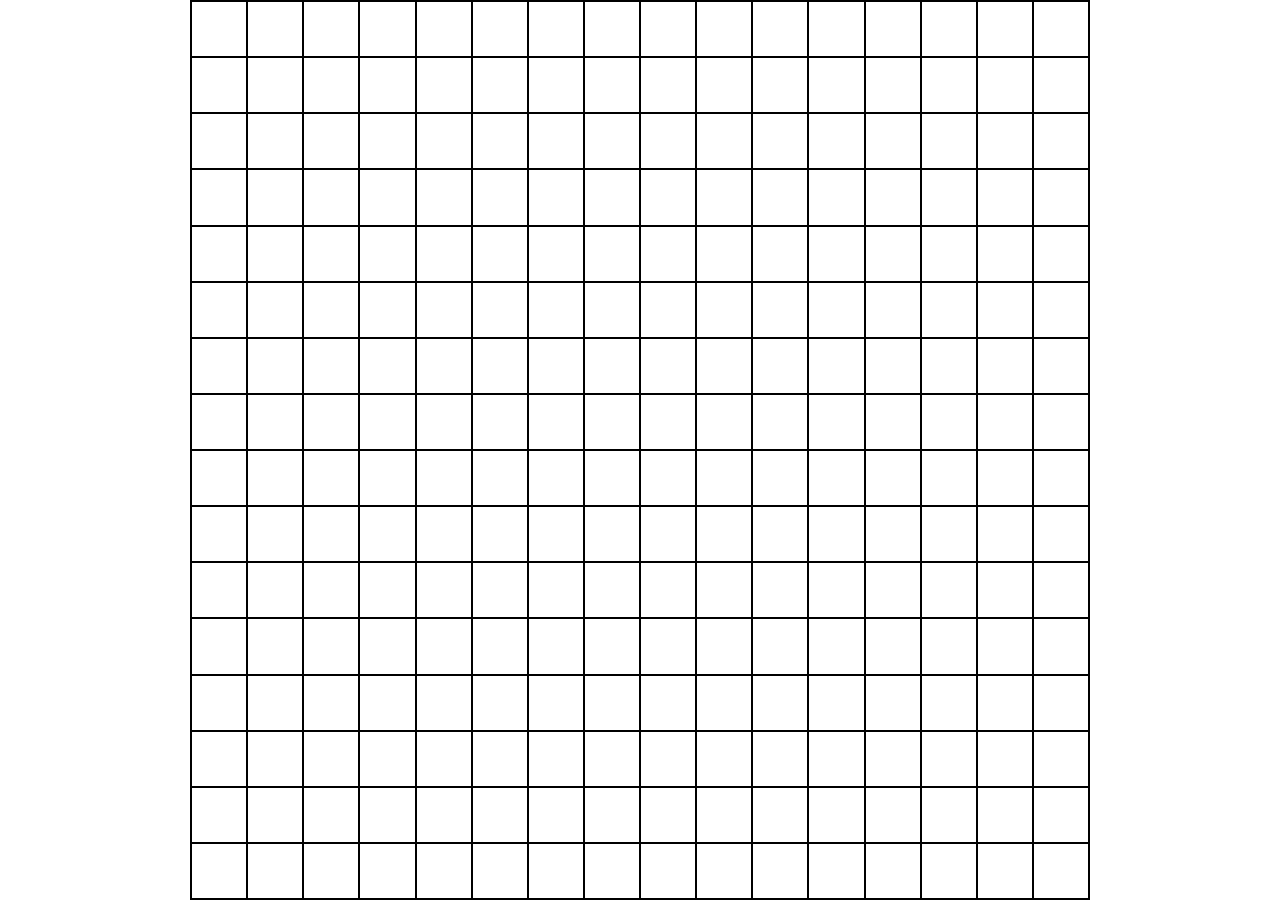
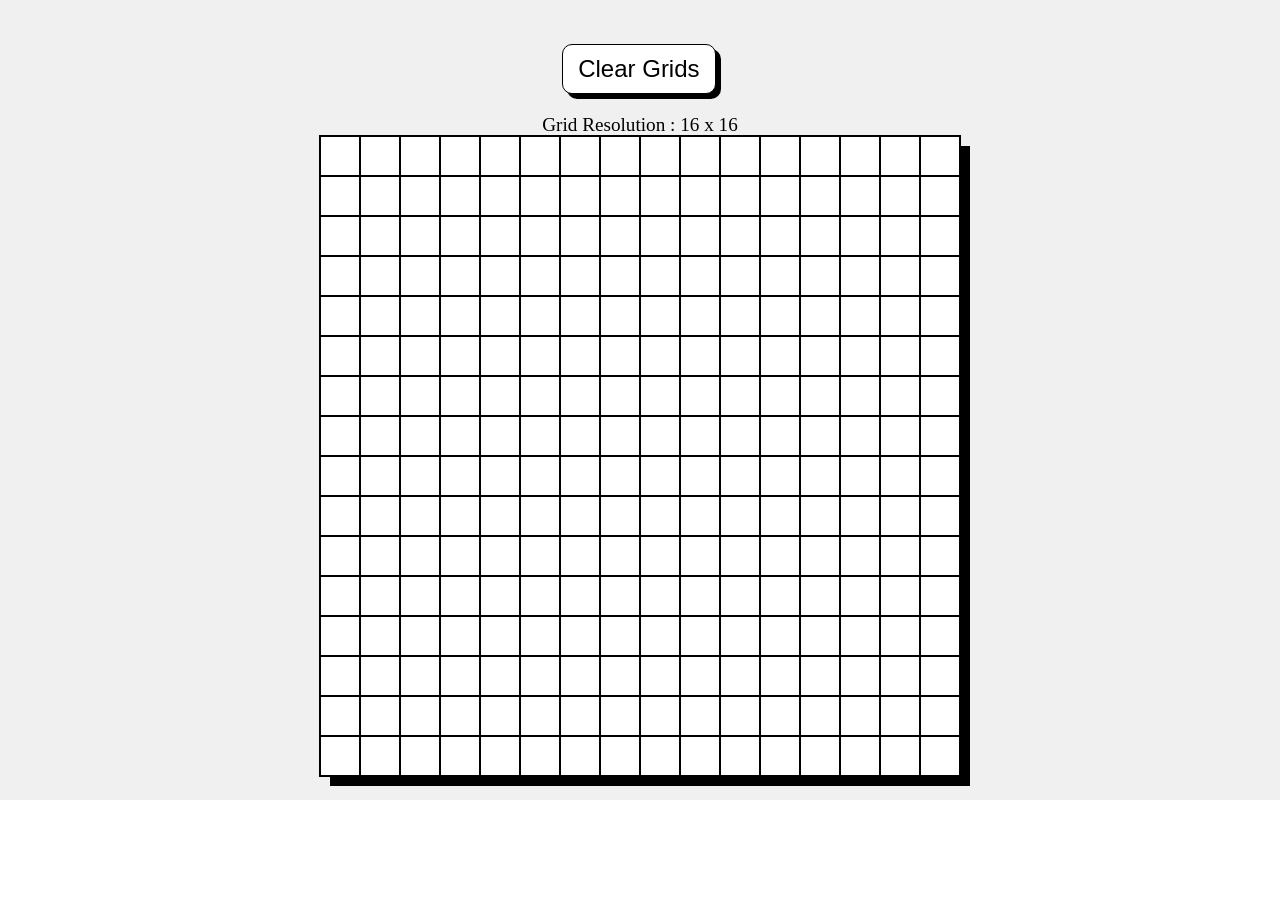
Before and after one commit to slavidkent/Etch-A-Sketch, a plain HTML site: page index.html in a window 1280 px wide. After the commit the page ends 800 px from the top, so only its background shows below. Drawn offline with Linux system fonts and the light colour scheme.

Commit message:
Add reset button

```diff
--- a/index.html
+++ b/index.html
@@ -1,5 +1,6 @@
 <!DOCTYPE html>
 <html lang="en">
+
 <head>
     <meta charset="UTF-8">
     <meta http-equiv="X-UA-Compatible" content="IE=edge">
@@ -8,7 +9,23 @@
     <title>Etch A Sketch</title>
     <script src="index.js" defer></script>
 </head>
+
 <body>
-    <div class="container"></div>
+    <header>
+
+    </header>
+
+    <main>
+        <div>
+            <button class="primary-button" id="clear-button">Clear Grids</button>
+            <p id="grid-res-display">Grid Resolution : <span></span></p>
+        </div>
+        <div class="container"></div>
+    </main>
+
+    <footer>
+
+    </footer>
 </body>
+
 </html>
--- a/index.js
+++ b/index.js
@@ -1,19 +1,45 @@
+// create 16x16 div
 const container = document.querySelector('.container');
+const gridResDisplay = document.querySelector('#grid-res-display')
+generateGrids();
 
-// create 16x16 div
-for (let i = 0; i < 16; i++) {
-    for (let j = 0; j < 16; j++) {
-        const div = document.createElement('div');
-        div.classList.add('grid')
-        div.classList.add(`grid-${i}-${j}`)
-        container.appendChild(div);
+// reset grid event
+const clearGridsBtn = document.querySelector('#clear-button');
+// behavior
+clearGridsBtn.addEventListener('click', clearGrids);
+
+// generate grids 16x16 also accept argument
+function generateGrids(gridsPerRow = 16) {
+    container.innerHTML = '';
+    for (let i = 0; i < gridsPerRow; i++) {
+        for (let j = 0; j < gridsPerRow; j++) {
+            const div = document.createElement('div');
+            div.classList.add('grid');
+            div.classList.add(`grid-${i}-${j}`);
+            div.style.width = `${100 / gridsPerRow}%`;
+            div.style.backgroundColor='white'
+            container.appendChild(div);
+        }
     }
+    gridResDisplay.children[0].textContent = `${gridsPerRow} x ${gridsPerRow}`
+    const grids = document.querySelectorAll('.grid');
+    grids.forEach((grid) => grid.addEventListener('mouseover', addPixel));
 }
 
-const grids = document.querySelectorAll('.grid')
+function addPixel(e) {
+    e.target.style.backgroundColor = 'black';
+}
+function clearGrids() {
+    let gridsPerRow = prompt('What size of canvas You wish to paint on? Default=16 Max=100', 16);
+    generateGrids(processUserInput(gridsPerRow));
+}
 
-grids.forEach(grid=>grid.addEventListener('mouseover',addPixel))
-
-function addPixel(e){
-    e.target.style.backgroundColor='black'
+function processUserInput(input) {
+    let inputNum = parseInt(input);
+    console.log(typeof inputNum);
+    if (isNaN(inputNum) || inputNum > 100 || inputNum <= 0) {
+        alert('Please enter a valid number');
+        return 16;
+    }
+    return inputNum;
 }
--- a/styles.css
+++ b/styles.css
@@ -3,20 +3,43 @@
     padding: 0;
     box-sizing: border-box;
 }
-body{
+main {
     width: 100vw;
     height: 100vh;
+    display: flex;
+    justify-content: center;
+    align-items: center;
+    flex-direction: column;
+    background-color: rgb(240, 240, 240);
+}
+.primary-button {
+    margin: 20px;
+    padding: 10px 15px;
+    font-size: 1.5rem;
+    background-color: white;
+    border-radius: 10px;
+    border: 1px solid black;
+    box-shadow: 5px 5px black;
+    transition: all 200ms ease-in-out;
+}
+.primary-button:hover {
+    transition: all 200ms ease-in-out;
+    transform: translateX(-3px) translateY(-3px);
+    box-shadow: 10px 10px;
+}
+#grid-res-display{
+    font-size: 1.2rem;
 }
 .container {
-    width: 900px;
+    width: min(80vh, 80vw);
     aspect-ratio: 1/1;
-    border: 1px solid black;
-    margin: 0 auto;
+    outline: 1px solid black;
     display: flex;
     flex-wrap: wrap;
+    overflow: hidden;
+    box-shadow: 10px 10px black;
 }
-.grid{
-    width: calc(100%/16);
+.grid {
     aspect-ratio: 1/1;
-    border: 1px solid black;
+    border: 1px solid black
 }
```
